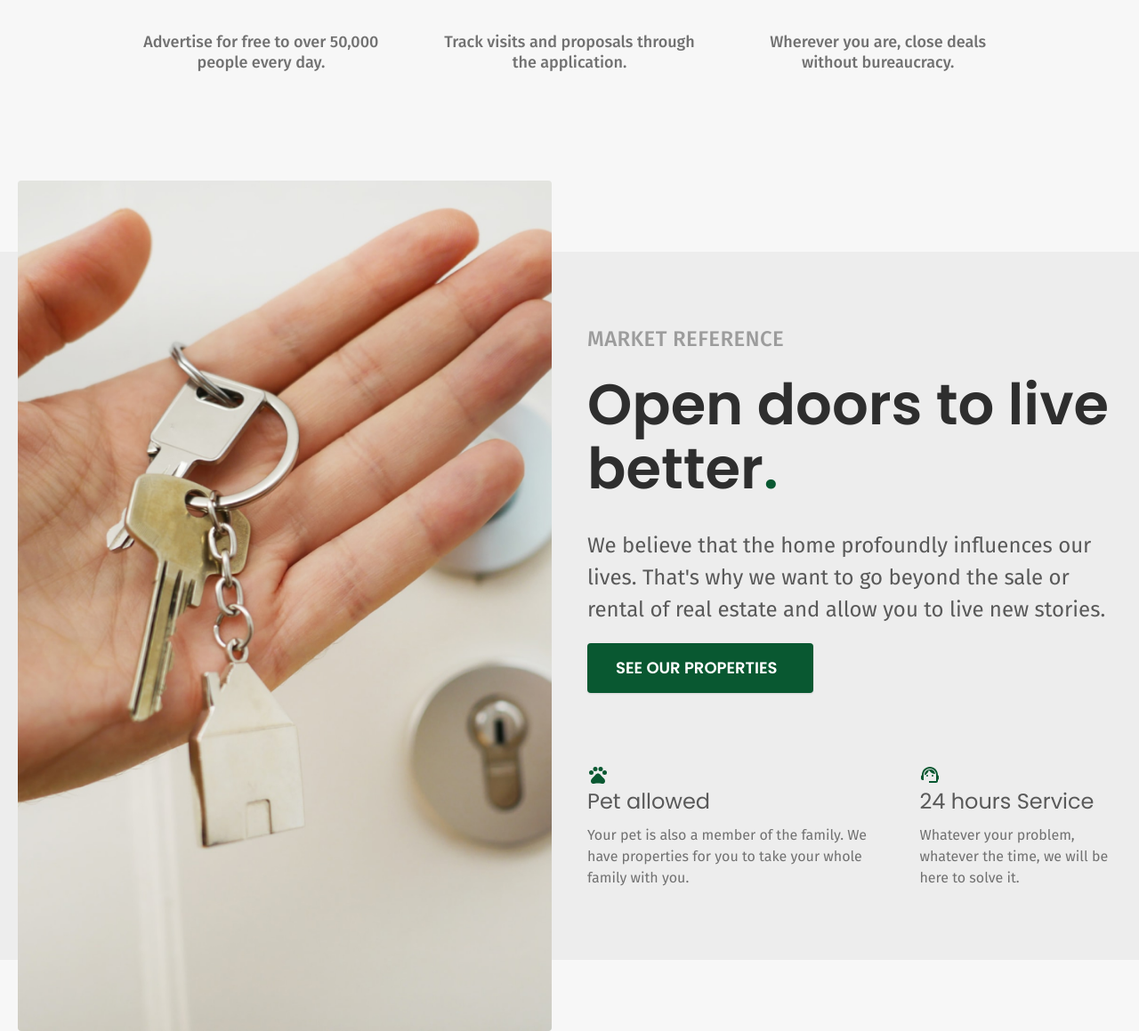
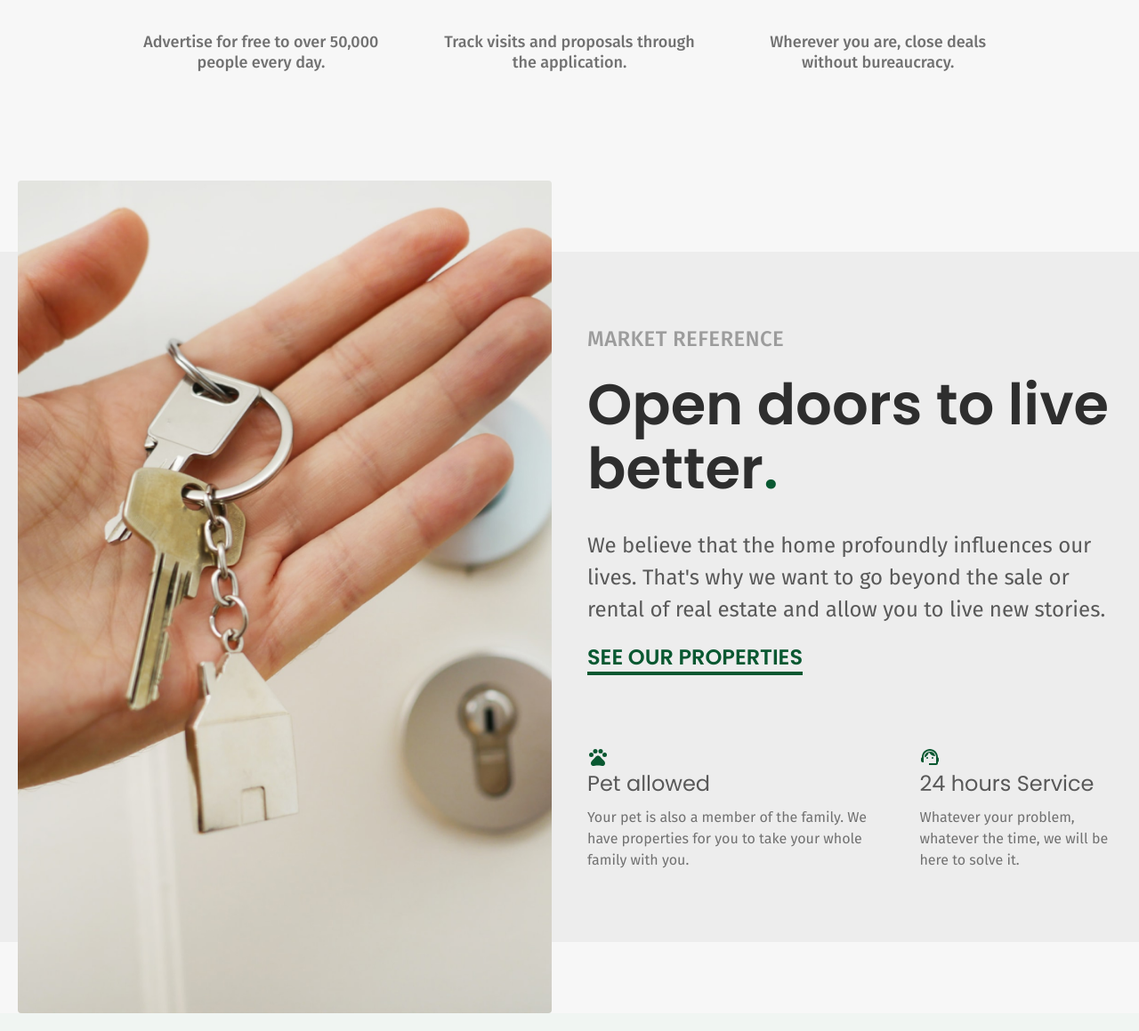
Before and after one commit to olehh92/Dublin-Inn-Real-Estate, a Django app: template templates/index.html in a window 1280 px wide. Shown: the part 1882-3041 px from the top of the page at 89% size. Run offline with Django 4.2, Linux system fonts and the light colour scheme; the template is opened without the code that fills it, so the values that code supplies are empty; parts of the project's set-up code (start-up, migrations or seed data) failed here and were passed over.

Commit message:
Add media queries to mobile devices.

```diff
--- a/static/assets/css/home/keys.css
+++ b/static/assets/css/home/keys.css
@@ -53,3 +53,40 @@
 .keys-benefits p {
     margin-bottom: 80px;
 }
+
+
+@media (max-width: 800px) {
+    .keys-bg {
+        box-shadow: initial;
+    }
+
+    .keys {
+        grid-template-columns: 1fr;
+    }
+
+    .keys-content > span {
+        margin-top: 20px;
+    }
+
+    .keys-content {
+        padding: 60px 0;
+    }
+
+    .keys-image {
+        display: none;
+    }
+
+    .keys a {
+        margin-bottom: 60px;
+    }
+}
+
+@media (max-width: 600px) {
+    .keys-benefits {
+        flex-direction: column;
+    }
+
+    .keys-benefits p {
+        margin-bottom: 16px;
+    }
+}
--- a/static/assets/css/utilities/components.css
+++ b/static/assets/css/utilities/components.css
@@ -12,3 +12,22 @@
 .button:hover {
     background-color: var(--primary-color-6);
 }
+
+.link {
+    display: inline-block;
+    color: var(--primary-color-5);
+    font: 600 1.5rem/1.33 "Poppins", sans-serif;
+    text-transform: uppercase;
+}
+
+.link::after {
+    content:'';
+    display: block;
+    height: 4px;
+    width: 100%;
+    background-color: var(--primary-color-5);
+}
+
+.link:hover {
+    color: var(--primary-color-6);
+}
--- a/templates/index.html
+++ b/templates/index.html
@@ -127,7 +127,7 @@
                 <p class="font-f-l gray-8">We believe that the home profoundly influences our lives.
                     That's why we want to go beyond the sale or rental of real
                     estate and allow you to live new stories.</p>
-                <a href="" class="button">See our properties</a>
+                <a href="" class="link">See our properties</a>
                 <div class="keys-benefits">
                     <div>
                         <img src="../static/assets/img/icons/icon-pet.svg" alt="">
```
